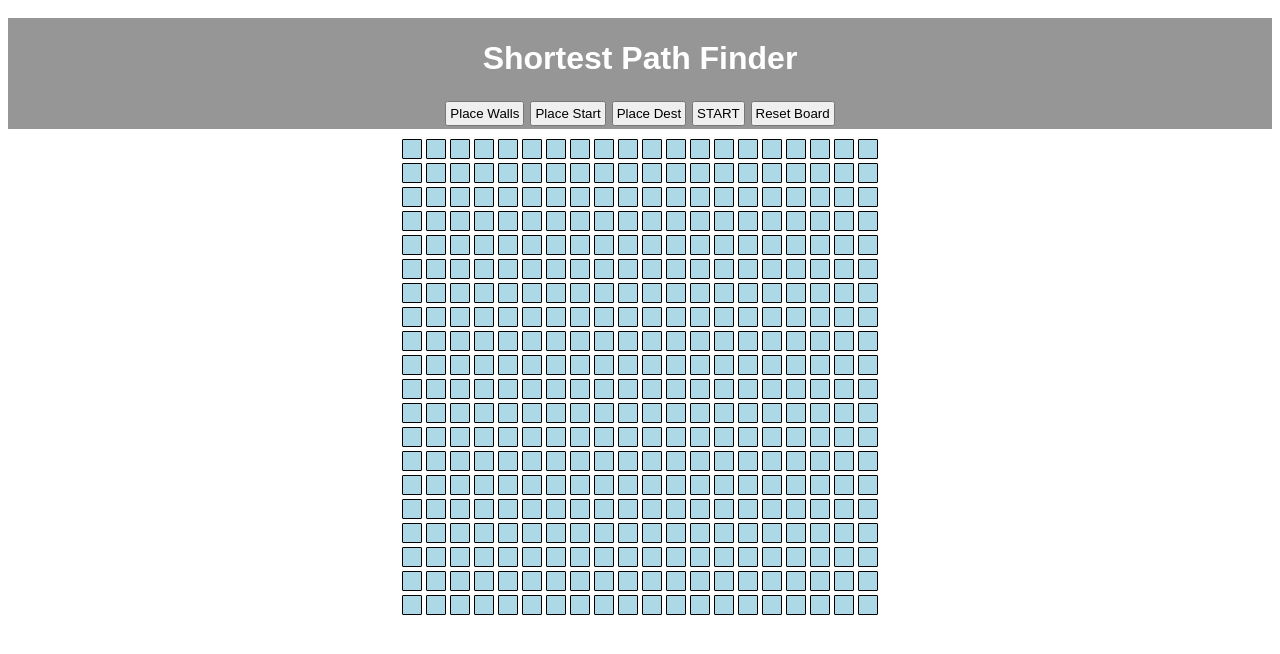
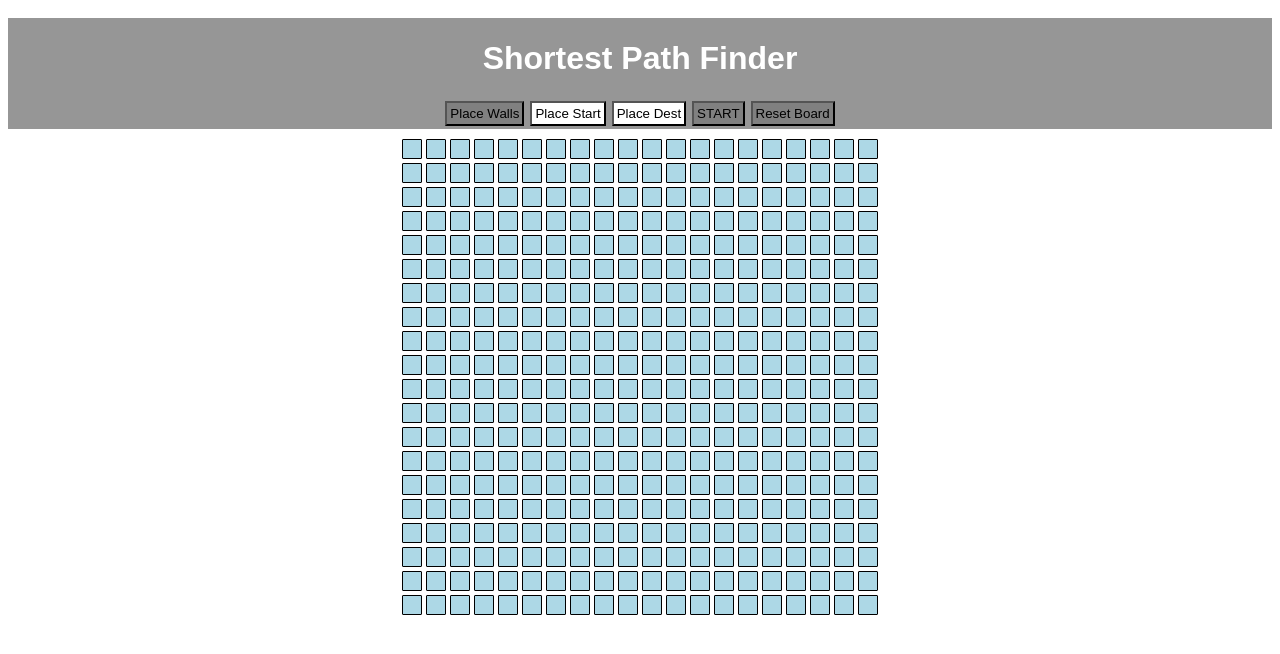
Before and after one commit to josh-merrell/ShortestPathFinder, a React app: page / in a window 1280 px wide. Shown: the top 654 px of the page. Built offline with nearby package versions, Linux system fonts and the light colour scheme.

Commit message:
03192022_added state change and disabled buttons

```diff
--- a/client/algorithms/tools.js
+++ b/client/algorithms/tools.js
@@ -1,4 +1,4 @@
-export default function defaultState() {
+export const defaultState = () => {
     return {
         gameover: false,
         placeWalls: false,
@@ -13,9 +13,18 @@ const gridDefault = () => {
     const grid = {
         board: boardDefault(),
         start: '',
-        end: '',
+        dest: '',
     }
     return grid;
+}
+
+export const gridUpdate = (nodeID, changer, currentNode, existingNodes) => {
+   const grid = {
+       board: boardUpdate(nodeID, changer, currentNode, existingNodes),
+       start: '',
+       dest: '',
+   }
+   return grid;
 }
 
 const boardDefault = () => {
@@ -28,10 +37,13 @@ const boardDefault = () => {
             const node = {
                 r: r,
                 c: c,
+                key: `${r}-${c}`,
                 visited: false,
                 distThrough: Infinity,
                 isWall: false,
-                neighbors: getNeighbors(r, c)
+                neighbors: getNeighbors(r, c),
+                isStart: false,
+                isDest: false,
             }
             row.push(node);
         }
@@ -39,6 +51,25 @@ const boardDefault = () => {
     }
     return nodes;
 }
+
+export const boardUpdate = (nodeID, changer, currentNode, existingNodes) => {
+    let nodes = existingNodes;
+    for (let row of nodes) {
+        for (let i = 0; i < row.length; i++) {
+            let nodeObj = row[i];
+            if (nodeObj.key === nodeID) {
+              const changeProp = Object.keys(changer)[0];
+              let node = currentNode;
+              node[changeProp] = changer[changeProp];
+              console.log(`AFTER UPDATE, NODE PROP: ${node[changeProp]}`)
+              row.splice(i, 1, node);
+            }
+        }
+    }
+    return nodes;
+}
+
+
 
 const getNeighbors = (nodeRow, nodeCol) => {
     const neighbors = [];
--- a/client/components/Buttons.jsx
+++ b/client/components/Buttons.jsx
@@ -1,14 +1,27 @@
 import React from 'react';
+import { useSelector, useDispatch } from 'react-redux';
 
 
 export default function Buttons(props) {
+    const grid = useSelector((state) => state.gridReducer.grid);
+
+    const dispatch = useDispatch()
+
+    console.log(`start-length: ${grid.start.length}`)
+
+    const wallPlacerClasses = (grid.start.length > 0 && grid.dest.length > 0) ? 'place-walls-button' : 'place-walls-button-disabled';
+    const startPlacerClasses = (grid.dest.length > 0) ? 'place-start-button-disabled' : 'place-start-button';
+    const destPlacerClasses = (grid.dest.length > 0) ? 'place-dest-button-disabled' : 'place-dest-button';
+    const startButtonClasses = (grid.start.length > 0 && grid.dest.length > 0) ? 'start-button' : 'start-button-disabled';
+    const resetButtonClasses = (grid.start.length > 0 || grid.dest.length > 0) ? 'reset-button' : 'reset-button-disabled';
+
     return(
         <div className='button-board'>
-            <button className='place-walls-button'>Place Walls</button>
-            <button className='place-start-button'>Place Start</button>
-            <button className='place-dest-button'>Place Dest</button>
-            <button className='start-button'>START</button>
-            <button className='reset-button'>Reset Board</button>
+            <button onClick={() => dispatch({ type: 'Wall_Placer' })} className={wallPlacerClasses}>Place Walls</button>
+            <button onClick={() => dispatch({ type: 'Start_Placer' })} className={startPlacerClasses}>Place Start</button>
+            <button onClick={() => dispatch({ type: 'Dest_Placer' })} className={destPlacerClasses}>Place Dest</button>
+            <button className={startButtonClasses}>START</button>
+            <button className={resetButtonClasses}>Reset Board</button>
         </div>
 
     )
--- a/client/components/GridBoard.jsx
+++ b/client/components/GridBoard.jsx
@@ -1,19 +1,28 @@
 import React from 'react';
-import { useSelector } from 'react-redux';
+import { useSelector, useDispatch } from 'react-redux';
+
 import GridSquare from './GridSquare.jsx';
 
 const GridBoard = (props) => {
 
   const grid = useSelector((state) => state.gridReducer.grid);
-  // console.log(`GRID: ${grid.board}`)
   const rows = grid.board;
-  // const { placeWalls, placeStart, placeDest, grid } = game;
+  const dispatch = useDispatch()
 
   const gridSquares = [];
   for (let row of rows) {
     for (let node of row) {
+
+      const id = `${node.r}-${node.c}`;
       const gridSquare = (
-        <GridSquare color='3' key={`${node.r}-${node.c}`} visited={node.visited} distThrough={node.distThrough} isWall={node.isWall} neighbors={node.neighbors}
+        <GridSquare
+          color='3'
+          id={`${node.r}-${node.c}`}
+          test={'YOOO'}
+          visited={node.visited}
+          distThrough={node.distThrough}
+          isWall={node.isWall}
+          neighbors={node.neighbors}
         />
       )
       gridSquares.push(gridSquare);
--- a/client/components/GridSquare.jsx
+++ b/client/components/GridSquare.jsx
@@ -1,13 +1,25 @@
 import React from 'react';
+import { useDispatch } from 'react-redux';
 
 
 
 
 const GridSquare = (props) => {
-    const classes = 'grid-square node-color-${props.color}'
-    return <div className={classes} />
+    const dispatch = useDispatch();
+    // const classes = 'grid-square node-color-${props.color}';
+    const WallClass = props.isWall ? 'grid-square-wall' : 'grid-square node-color-${props.color}'
+
+    return <div
+    onClick={(e) => dispatch({ type: 'Flip_Wall_State', payload: {id: e.target.dataset.id, iswall: e.target.dataset.iswall}})}
+    data-iswall={props.isWall}
+    data-distthrough={props.distThrough}
+    data-id={props.id}
+    className={WallClass}
+    />
 }
 
 
 
 export default GridSquare;
+
+//onClick={(e) => dispatch({ type: 'Wall_Placer', key: e.target. })}
--- a/client/constants/actionTypes.js
+++ b/client/constants/actionTypes.js
@@ -1,5 +1,6 @@
 export const WALL_PLACER = 'Wall_Placer';
 export const START_PLACER = 'Start_Placer';
 export const DEST_PLACER = 'Dest_Placer';
+export const FLIP_WALL_STATE = 'Flip_Wall_State';
 export const RESET_BOARD = 'Reset_Board';
 export const FIND_PATH = 'Find_Path';
--- a/client/reducers/gridReducer.js
+++ b/client/reducers/gridReducer.js
@@ -1,29 +1,47 @@
 import * as types from '../constants/actionTypes';
-import defaultState from '../algorithms/tools.js'
+import { defaultState, gridUpdate }  from '../algorithms/tools.js'
 
 
 
 const gridReducer = (state = defaultState(), action) => {
-
     switch (action.type) {
         case types.WALL_PLACER:
-          placeWalls = !placeWals;
           return {
               ...state,
-              placeWalls,
-          };
+              placeWalls: !state.placeWalls
+          }
+
         case types.START_PLACER:
-          placeStart = !placeStart;
           return {
               ...state,
-              placeStart,
+              placeStart: !state.placeStart
           };
+
+        case types.FLIP_WALL_STATE:
+          const id = action.payload.id;
+          const rows = state.grid.board;
+
+          if (state.placeWalls) {
+            let grid;
+            for (let row of rows) {
+                for (let node of row) {
+                    const key = node.key;
+                    if (key === id) {
+                        const isWall_changer = {'isWall': !JSON.parse(action.payload.iswall)};
+                        grid = gridUpdate(id, isWall_changer, node, state.grid.board);
+                    }
+                }
+            }
+            return grid ? {...state, grid} : {...state}
+          }
+          return {...state}
+
         case types.DEST_PLACER:
-            placeDest = !placeDest;
             return {
                 ...state,
-                placeDest,
+                placeDest: !state.placeDest
             };
+
         case types.RESET_BOARD:
             state = defaultState();
             return {
--- a/client/styles.css
+++ b/client/styles.css
@@ -39,6 +39,7 @@
     --node-color-1: teal;
     --node-color-2: lightblue;
     --node-color-3: red;
+    --node-color-4: black;
 
     --cols: 20;
     --rows: 20;
@@ -75,19 +76,45 @@
 }
 
 .place-walls-button {
-    /* background-color: var(--button-color-1); */
+    background-color: var(--button-color-3);
+    border-width: 0px;
+}
+
+.place-walls-button-disabled {
+    pointer-events: none;
+    background-color: var(--button-color-1);
 }
 
 .place-start-button {
-    /* background-color: var(--button-color-1); */
+    background-color: var(--button-color-3);
+}
+.place-start-button-disabled {
+    pointer-events: none;
+    background-color: var(--button-color-1);
 }
 
 .place-dest-button {
-    /* background-color: var(--button-color-1); */
+    background-color: var(--button-color-3)
+}
+.place-dest-button-disabled {
+    pointer-events: none;
+    background-color: var(--button-color-1);
 }
 
 .start-button {
-    /* background-color: var(--button-color-1); */
+    background-color: var(--button-color-3)
+}
+.start-button-disabled {
+    pointer-events: none;
+    background-color: var(--button-color-1);
+}
+
+.reset-button {
+    background-color: var(--button-color-3)
+}
+.reset-button-disabled {
+    pointer-events: none;
+    background-color: var(--button-color-1);
 }
 
 .grid-board {
@@ -109,7 +136,18 @@
     box-sizing: border-box;
     border-width: var(--border-width);
     background-color: var(--node-color-2);
+}
 
+.grid-square-wall {
+    /* border-style: solid; */
+    border-radius: 5%;
+    width: var(--tile-size);
+    height: var(--tile-size);
+    border-style: solid;
+    border-color: black;
+    box-sizing: border-box;
+    border-width: var(--border-width);
+    background-color: var(--node-color-4);
 }
 
 .row {
```
Also changed, not shown: client/actions/actions.js (+7 -1 lines), 1 other file (tests, documents, lock files or other folders).
